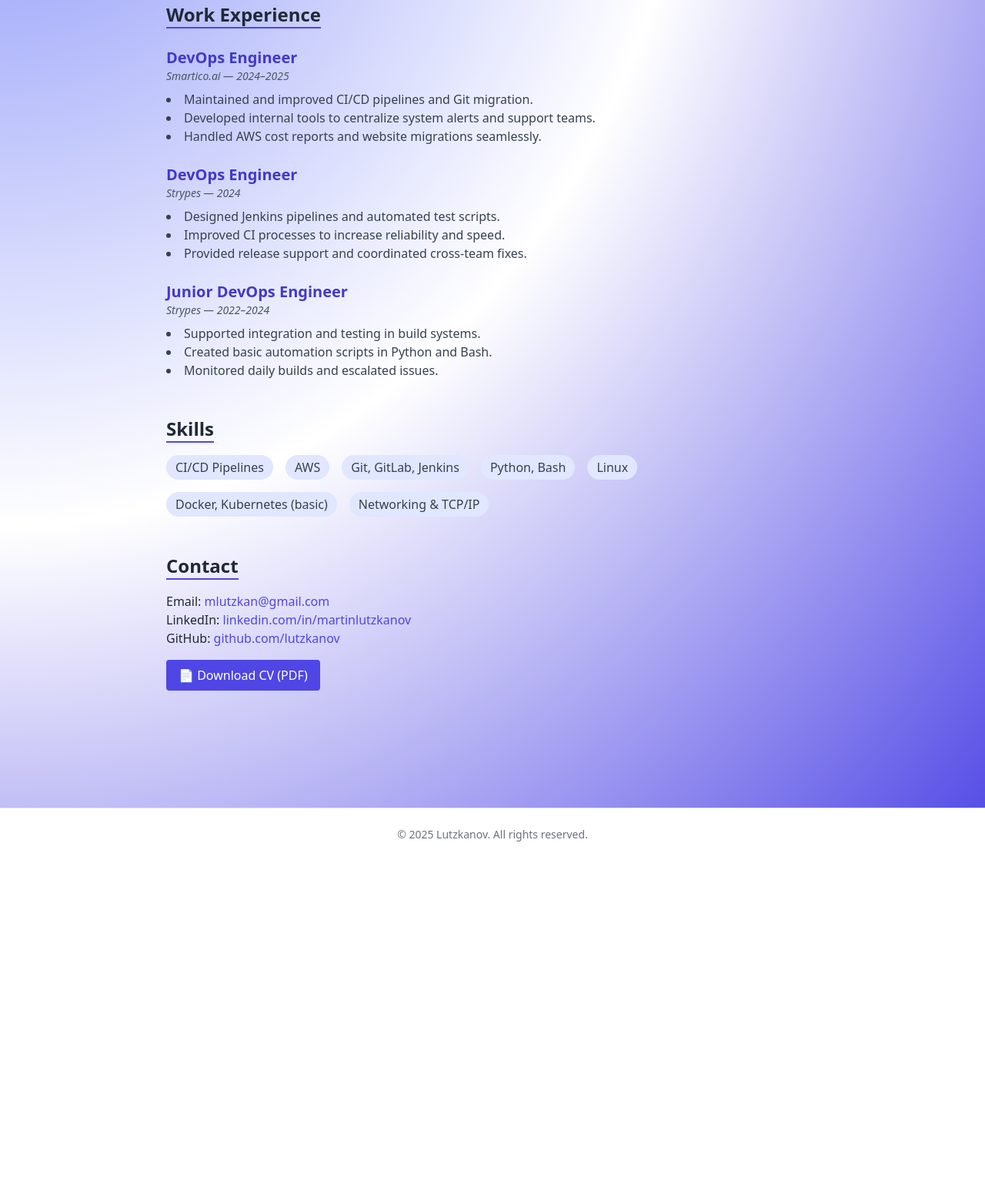
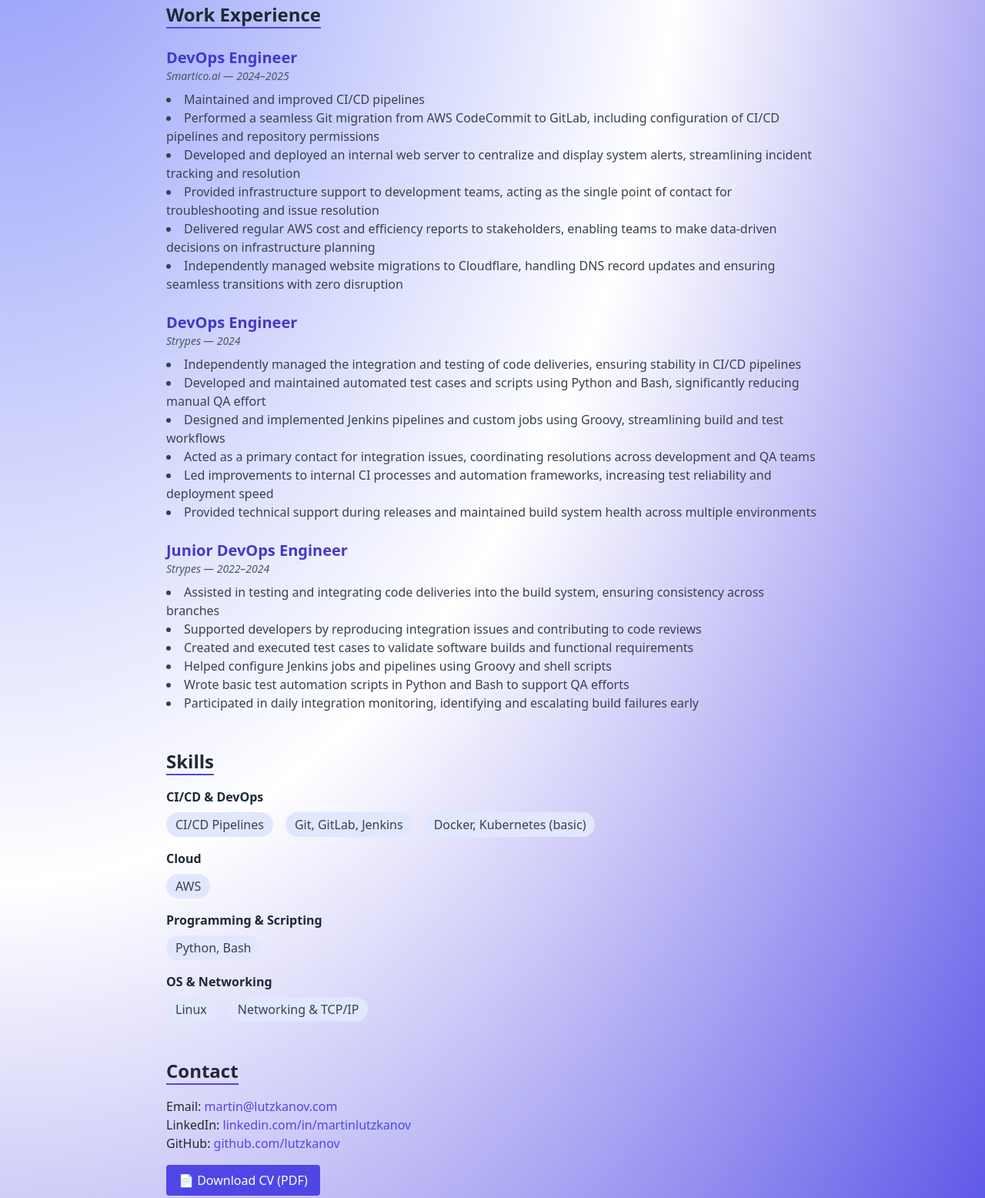
Before and after one commit to lutzkanov/lutzkanov.com, a plain HTML site: page index.html in a window 1280 px wide. Shown: the part 363-1919 px from the top of the page at 77% size. Before the commit the page ends 1481 px from the top, so only its background shows below. Drawn offline with nearby package versions, Linux system fonts and the light colour scheme.

Commit message:
Added more information, updated CV and email

```diff
--- a/index.html
+++ b/index.html
@@ -46,9 +46,12 @@
         <h3 class="text-xl font-semibold text-indigo-700">DevOps Engineer</h3>
         <p class="text-sm italic text-gray-600">Smartico.ai — 2024–2025</p>
         <ul class="list-disc list-inside mt-2 text-gray-700">
-          <li>Maintained and improved CI/CD pipelines and Git migration.</li>
-          <li>Developed internal tools to centralize system alerts and support teams.</li>
-          <li>Handled AWS cost reports and website migrations seamlessly.</li>
+          <li>Maintained and improved CI/CD pipelines</li>
+          <li>Performed a seamless Git migration from AWS CodeCommit to GitLab, including configuration of CI/CD pipelines and repository permissions</li>
+          <li>Developed and deployed an internal web server to centralize and display system alerts, streamlining incident tracking and resolution</li>
+          <li>Provided infrastructure support to development teams, acting as the single point of contact for troubleshooting and issue resolution</li>
+          <li>Delivered regular AWS cost and efficiency reports to stakeholders, enabling teams to make data-driven decisions on infrastructure planning</li>
+          <li>Independently managed website migrations to Cloudflare, handling DNS record updates and ensuring seamless transitions with zero disruption</li>
         </ul>
       </article>
 
@@ -56,9 +59,12 @@
         <h3 class="text-xl font-semibold text-indigo-700">DevOps Engineer</h3>
         <p class="text-sm italic text-gray-600">Strypes — 2024</p>
         <ul class="list-disc list-inside mt-2 text-gray-700">
-          <li>Designed Jenkins pipelines and automated test scripts.</li>
-          <li>Improved CI processes to increase reliability and speed.</li>
-          <li>Provided release support and coordinated cross-team fixes.</li>
+          <li>Independently managed the integration and testing of code deliveries, ensuring stability in CI/CD pipelines</li>
+          <li>Developed and maintained automated test cases and scripts using Python and Bash, significantly reducing manual QA effort</li>
+          <li>Designed and implemented Jenkins pipelines and custom jobs using Groovy, streamlining build and test workflows</li>
+          <li>Acted as a primary contact for integration issues, coordinating resolutions across development and QA teams</li>
+          <li>Led improvements to internal CI processes and automation frameworks, increasing test reliability and deployment speed</li>
+          <li>Provided technical support during releases and maintained build system health across multiple environments</li>
         </ul>
       </article>
 
@@ -66,9 +72,12 @@
         <h3 class="text-xl font-semibold text-indigo-700">Junior DevOps Engineer</h3>
         <p class="text-sm italic text-gray-600">Strypes — 2022–2024</p>
         <ul class="list-disc list-inside mt-2 text-gray-700">
-          <li>Supported integration and testing in build systems.</li>
-          <li>Created basic automation scripts in Python and Bash.</li>
-          <li>Monitored daily builds and escalated issues.</li>
+          <li>Assisted in testing and integrating code deliveries into the build system, ensuring consistency across branches</li>
+          <li>Supported developers by reproducing integration issues and contributing to code reviews</li>
+          <li>Created and executed test cases to validate software builds and functional requirements</li>
+          <li>Helped configure Jenkins jobs and pipelines using Groovy and shell scripts</li>
+          <li>Wrote basic test automation scripts in Python and Bash to support QA efforts</li>
+          <li>Participated in daily integration monitoring, identifying and escalating build failures early</li>
         </ul>
       </article>
     </section>
@@ -76,20 +85,43 @@
     <!-- Skills -->
     <section id="skills" class="mb-12">
       <h2 class="text-2xl font-semibold mb-4 border-b-2 border-indigo-600 inline-block">Skills</h2>
+
+      <div class="mb-4">
+        <h3 class="font-semibold mb-2">CI/CD & DevOps</h3>
         <ul class="flex flex-wrap gap-4 text-gray-700">
           <li class="bg-indigo-100 px-3 py-1 rounded-full">CI/CD Pipelines</li>
+          <li class="bg-indigo-100 px-3 py-1 rounded-full">Git, GitLab, Jenkins</li>
+          <li class="bg-indigo-100 px-3 py-1 rounded-full">Docker, Kubernetes (basic)</li>
+        </ul>
+      </div>
+
+      <div class="mb-4">
+        <h3 class="font-semibold mb-2">Cloud</h3>
+        <ul class="flex flex-wrap gap-4 text-gray-700">
           <li class="bg-indigo-100 px-3 py-1 rounded-full">AWS</li>
-        <li class="bg-indigo-100 px-3 py-1 rounded-full">Git, GitLab, Jenkins</li>
+        </ul>
+      </div>
+
+      <div class="mb-4">
+        <h3 class="font-semibold mb-2">Programming & Scripting</h3>
+        <ul class="flex flex-wrap gap-4 text-gray-700">
           <li class="bg-indigo-100 px-3 py-1 rounded-full">Python, Bash</li>
+        </ul>
+      </div>
+
+      <div>
+        <h3 class="font-semibold mb-2">OS & Networking</h3>
+        <ul class="flex flex-wrap gap-4 text-gray-700">
           <li class="bg-indigo-100 px-3 py-1 rounded-full">Linux</li>
-        <li class="bg-indigo-100 px-3 py-1 rounded-full">Docker, Kubernetes (basic)</li>
           <li class="bg-indigo-100 px-3 py-1 rounded-full">Networking & TCP/IP</li>
         </ul>
+      </div>
     </section>
+
 
     <section id="contact" class="mb-12">
       <h2 class="text-2xl font-semibold mb-4 border-b-2 border-indigo-600 inline-block">Contact</h2>
-      <p>Email: <a href="mailto:mlutzkan@gmail.com" class="text-indigo-600 hover:underline">mlutzkan@gmail.com</a></p>
+      <p>Email: <a href="mailto:martin@lutzkanov.com" class="text-indigo-600 hover:underline">martin@lutzkanov.com</a></p>
       <p>LinkedIn: <a href="https://www.linkedin.com/in/martinlutzkanov/" target="_blank" rel="noopener noreferrer" class="text-indigo-600 hover:underline">linkedin.com/in/martinlutzkanov</a></p>
       <p>GitHub: <a href="https://github.com/lutzkanov" target="_blank" rel="noopener noreferrer" class="text-indigo-600 hover:underline">github.com/lutzkanov</a></p>
 
```
Also changed, not shown: 1 other file. Lines whose indentation alone changed are shown as unchanged.
